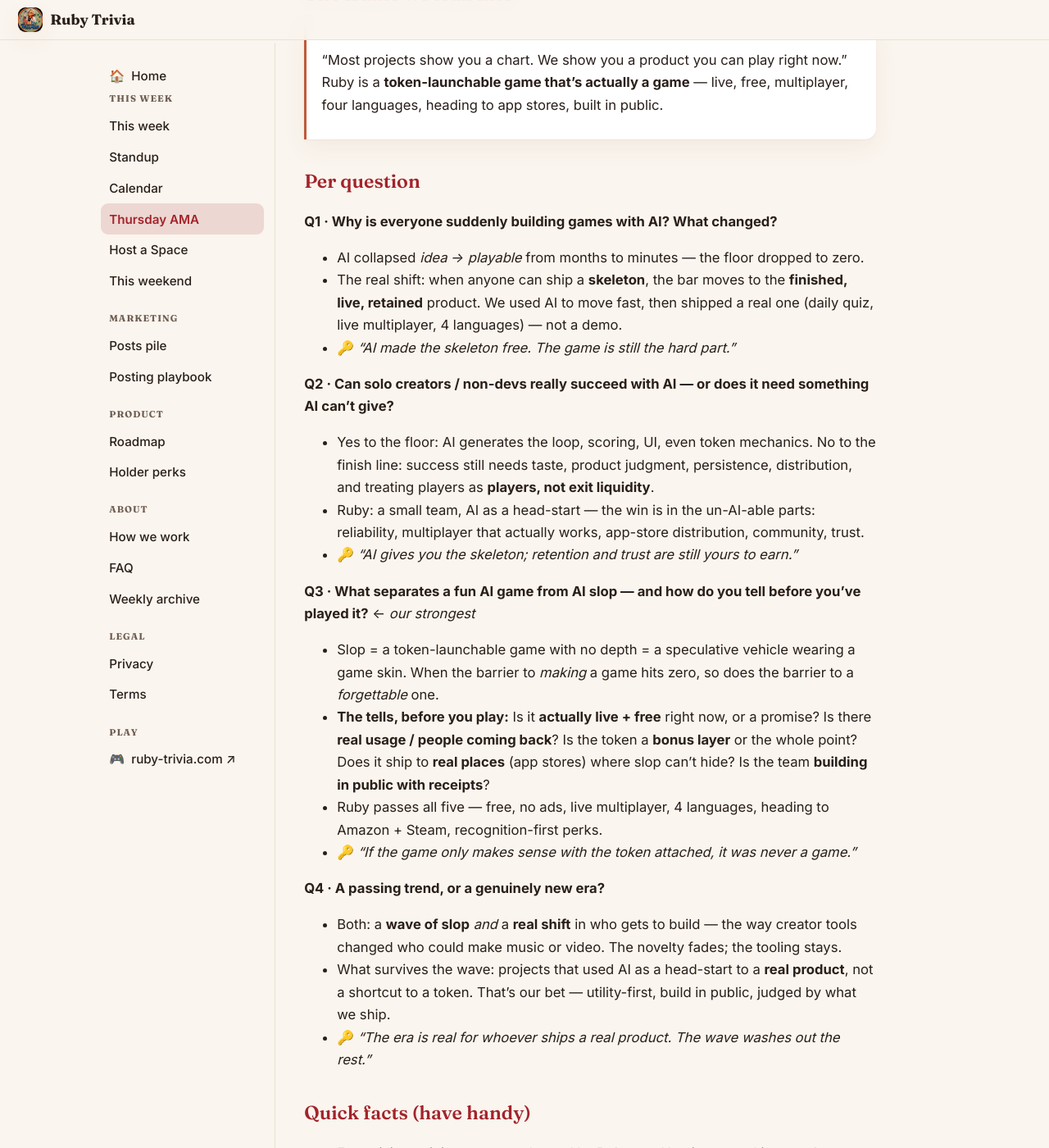
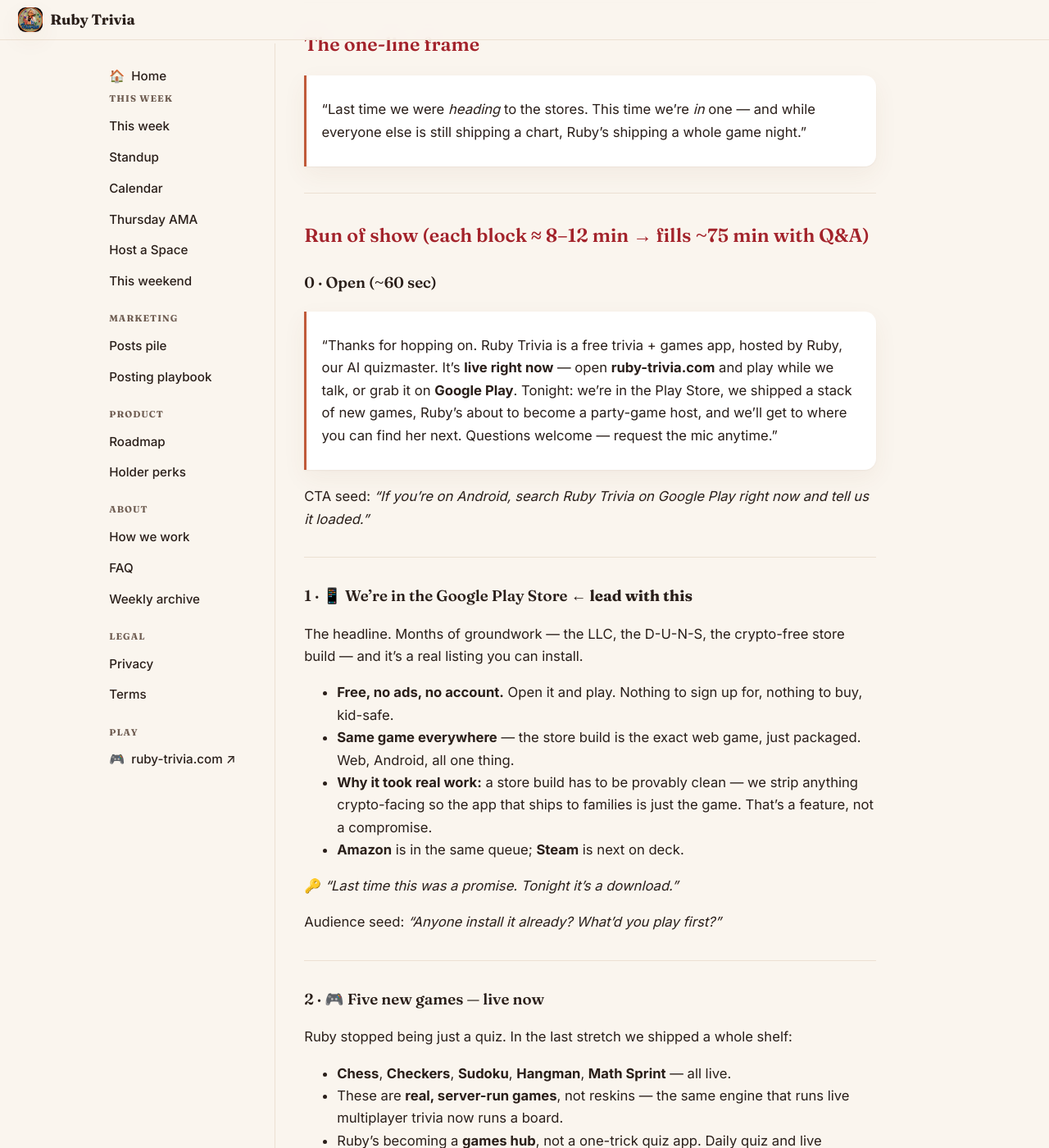
Before and after one commit to ruby-high/ruby-trivia-handbook, a Jekyll site: the page built from space.md, in a window 1280 px wide and 1400 px high, scrolled down 457 px. Shown: the whole window at 82% size. Built offline with Jekyll 4.4.1, drawn with Linux system fonts in a browser that asks for light colours; some of the changed text lies outside the part shown.

Commit message:
handbook: Thursday Space run-of-show + refresh (Play Store live, new games)
We're hosting a Space Thursday evening and need enough material to fill the hour.

- space.md: rebuilt as a hosted run-of-show (was the Jul 2 guest AMA). Eight
  timed segments ~75 min with Q&A — Play Store, five new games, the holder
  library direction, Ruby-as-party-host (Mad Libs then Incoherent family), the
  distribution map (Amazon/Steam/Seeker/Discord), and build-in-public. Soundbites,
  audience seeds, CTAs, and a Say/Don't that flags holders-unlock-games as a
  target not shipped.
- plan.md: "we're in Google Play" is now the headline (was "in the queue"); five
  new games moved to Just Shipped; Space + Seeker + Discord added to focus.
- calendar.md: Thursday Space added; Google Play marked in; Seeker on the watch list.

Framing held to the usual rules: recognition-first, access not price, targets
not guarantees. The holder-game-library perk is explicitly marked as direction,
since the gating isn't shipped.

Co-Authored-By: Claude Opus 4.8 <noreply@anthropic.com>

```diff
--- a/plan.md
+++ b/plan.md
@@ -5,21 +5,23 @@ title: This Week — Ruby Trivia
 # This Week
 ### Week of July 20 – 26, 2026
 
-<div class="callout"><div class="when">📱 Two app stores this week</div>Ruby Trivia is packaged for <strong>Google Play</strong> and <strong>Amazon</strong> — free, no ads, no account needed. Play now at <a href="https://ruby-trivia.com">ruby-trivia.com</a>. → <a href="https://x.com/RubyTriviaAI">@RubyTriviaAI</a></div>
+<div class="callout"><div class="when">📱 We're in the Google Play Store</div>Ruby Trivia is <strong>live on Google Play</strong> — free, no ads, no account needed — plus a whole shelf of new games. Play now at <a href="https://ruby-trivia.com">ruby-trivia.com</a>. → <a href="https://x.com/RubyTriviaAI">@RubyTriviaAI</a></div>
 
 ## ✅ Just shipped
-- **Both store builds ready and going in.** Google Play and Amazon, from the same code. Free, no ads, and **no account required** — open it and play. Signed, size-slimmed, and verified crypto-free for the store editions.
-- **The daily X poll reads properly again.** Long answers were getting cut off mid-word, so two different options could end up looking identical — impossible to vote on. Answers now stay short and readable, and the poll only picks questions that actually fit.
-- **The 24/7 channel got steadier.** The always-on stream no longer freezes on a network hiccup — it reconnects by itself instead of needing a refresh. The scan-to-play QR now always stays on screen, question difficulty is shown, and long questions get extra reading time.
-- **Question quality, on autopilot.** A nightly pass now tidies up questions flagged as too wordy, so they get fixed instead of sitting in the deck.
+- **We're in the Google Play Store.** Live listing — free, no ads, **no account required**, kid-safe. Same game as the web, just packaged, and verified crypto-free for the store edition. Amazon's in the same review queue; Steam's next.
+- **Five new games — live.** Chess, Checkers, Sudoku, Hangman, and Math Sprint, all running on the same server engine as live multiplayer. Ruby's a **games hub** now, not just a quiz.
+- **The daily X poll reads properly again.** Long answers were getting cut off mid-word, so two options could look identical — impossible to vote on. Answers now stay short and readable, and the poll only picks questions that fit.
+- **The 24/7 channel got steadier.** The always-on stream no longer freezes on a network hiccup — it reconnects itself instead of needing a refresh. The scan-to-play QR always stays on screen, question difficulty is shown, and long questions get extra reading time.
+- **Question quality, on autopilot.** A nightly pass tidies up questions flagged as too wordy, so they get fixed instead of sitting in the deck.
 
 ## What we're focused on
-- **Store reviews.** Google Play and Amazon both in the queue — free, no ads, same game everywhere. Steam still on deck.
-- **The live channel.** Keep the always-on / play-along stream running, and make it a regular thing.
-- **Holder perks.** The web3 recognition layer — holder badge, holders-only leaderboard, cosmetics — recognition-first. Connect at [web3.ruby-trivia.com](https://web3.ruby-trivia.com).
-- **A new game, early days.** Ruby is learning to write **mad libs** — fill-in-the-blank stories meant to be played out loud together. The writing engine is built; the game itself hasn't been started, so no dates yet.
+- **🎙️ Hosting a Space — Thu evening.** We drive this one. Play Store, the new games, what's next. → [run of show](space)
+- **The rest of the stores.** Amazon in review, Steam on deck, and **Seeker dApp Store** (Solana Mobile, zero fees) — the on-brand home for a Solana project.
+- **Holder perks.** The web3 recognition layer — holder badge, holders-only leaderboard, cosmetics — recognition-first, live now at [web3.ruby-trivia.com](https://web3.ruby-trivia.com). Direction: the growing game library becomes a holder perk (access, not price).
+- **Ruby the party-game host.** **Mad Libs** — fill-in-the-blank stories read aloud together; the writing engine is built, the game layer's next. Then **Incoherent, family edition** after that.
+- **Discord activity — coming.** Play Ruby inside a server without leaving chat.
 - **Keep it solid.** Stability, multiplayer polish, more questions.
-- **On the horizon:** one Ruby account that links everything — web, mobile, Telegram, X, wallet — so there's no more juggling scattered logins.
+- **On the horizon:** one Ruby account that links everything — web, mobile, Telegram, X, wallet.
 
 ## Team
 - **Standup: Wednesday morning** — quick sync on progress + blockers. → [agenda](standup)
--- a/space.md
+++ b/space.md
@@ -1,47 +1,135 @@
 ---
-title: Thursday — LOOPLAY AMA #3
+title: Thursday Space — Run of Show
 ---
 
-# LOOPLAY AMA #3 — talking points
+# Thursday Space — talking points
 
-<div class="callout"><div class="when">🎙️ Thu, July 2 · 3:00 PM UTC (11 AM ET)</div><strong>"Are We Entering the Golden Age of Vibe-Coded Games?"</strong> — we're a <strong>guest</strong>. Follow <a href="https://x.com/RubyTriviaAI">@RubyTriviaAI</a>.</div>
+<div class="callout"><div class="when">🎙️ Thu, July 23 · evening ET <em>(confirm exact time + pin it)</em></div>We're <strong>hosting</strong>. Dutch + Odi. Theme: <strong>"We're in the Play Store — and Ruby's turning into a party."</strong> Follow <a href="https://x.com/RubyTriviaAI">@RubyTriviaAI</a>.</div>
 
-*The AMA is about AI-built ("vibe-coded") games — the promise that anyone can build, vs the flood of AI slop. This is our home turf: Ruby is the counter-example — a **real, live, played product**, not a token in a game skin. Pull from these; don't read them.*
+*This is a **hosted** Space, not a guest slot — we drive it. There's a lot to cover, so it fills the hour on its own. Pull talking points, don't read them. One of you drives a segment, the other fills in; keep it conversational. **Targets are targets — say "coming," "the plan is," not "guaranteed."***
 
-## The frame we lean into
-> "Most projects show you a chart. We show you a product you can play right now." Ruby is a **token-launchable game that's actually a game** — live, free, multiplayer, four languages, heading to app stores, built in public.
+---
 
-## Per question
+## The one-line frame
+> "Last time we were *heading* to the stores. This time we're *in* one — and while everyone else is still shipping a chart, Ruby's shipping a whole game night."
 
-**Q1 · Why is everyone suddenly building games with AI? What changed?**
-- AI collapsed *idea → playable* from months to minutes — the floor dropped to zero.
-- The real shift: when anyone can ship a **skeleton**, the bar moves to the **finished, live, retained** product. We used AI to move fast, then shipped a real one (daily quiz, live multiplayer, 4 languages) — not a demo.
-- 🔑 *"AI made the skeleton free. The game is still the hard part."*
+---
 
-**Q2 · Can solo creators / non-devs really succeed with AI — or does it need something AI can't give?**
-- Yes to the floor: AI generates the loop, scoring, UI, even token mechanics. No to the finish line: success still needs taste, product judgment, persistence, distribution, and treating players as **players, not exit liquidity**.
-- Ruby: a small team, AI as a head-start — the win is in the un-AI-able parts: reliability, multiplayer that actually works, app-store distribution, community, trust.
-- 🔑 *"AI gives you the skeleton; retention and trust are still yours to earn."*
+## Run of show (each block ≈ 8–12 min → fills ~75 min with Q&A)
 
-**Q3 · What separates a fun AI game from AI slop — and how do you tell before you've played it?**  ← *our strongest*
-- Slop = a token-launchable game with no depth = a speculative vehicle wearing a game skin. When the barrier to *making* a game hits zero, so does the barrier to a *forgettable* one.
-- **The tells, before you play:** Is it **actually live + free** right now, or a promise? Is there **real usage / people coming back**? Is the token a **bonus layer** or the whole point? Does it ship to **real places** (app stores) where slop can't hide? Is the team **building in public with receipts**?
-- Ruby passes all five — free, no ads, live multiplayer, 4 languages, heading to Amazon + Steam, recognition-first perks.
-- 🔑 *"If the game only makes sense with the token attached, it was never a game."*
+### 0 · Open (~60 sec)
+> "Thanks for hopping on. Ruby Trivia is a free trivia + games app, hosted by Ruby, our AI quizmaster. It's **live right now** — open **ruby-trivia.com** and play while we talk, or grab it on **Google Play**. Tonight: we're in the Play Store, we shipped a stack of new games, Ruby's about to become a party-game host, and we'll get to where you can find her next. Questions welcome — request the mic anytime."
 
-**Q4 · A passing trend, or a genuinely new era?**
-- Both: a **wave of slop** *and* a **real shift** in who gets to build — the way creator tools changed who could make music or video. The novelty fades; the tooling stays.
-- What survives the wave: projects that used AI as a head-start to a **real product**, not a shortcut to a token. That's our bet — utility-first, build in public, judged by what we ship.
-- 🔑 *"The era is real for whoever ships a real product. The wave washes out the rest."*
+CTA seed: *"If you're on Android, search Ruby Trivia on Google Play right now and tell us it loaded."*
 
-## Quick facts (have handy)
-- Free trivia + mini-games app, hosted by **Ruby**, an AI quizmaster. Live at **ruby-trivia.com** — daily quiz, live multiplayer, friend challenges, leaderboards, **4 languages**, installs to phone.
-- **$TRIVIA** on Solana — utility-first, fixed supply (mint revoked, LP locked); recognition-first holder perks at **web3.ruby-trivia.com**.
-- **Coming:** more games (Chess), app stores (Amazon + Steam), one account that links everything.
+---
+
+### 1 · 📱 We're in the Google Play Store  ← **lead with this**
+The headline. Months of groundwork — the LLC, the D-U-N-S, the crypto-free store build — and it's a real listing you can install.
+
+- **Free, no ads, no account.** Open it and play. Nothing to sign up for, nothing to buy, kid-safe.
+- **Same game everywhere** — the store build is the exact web game, just packaged. Web, Android, all one thing.
+- **Why it took real work:** a store build has to be provably clean — we strip anything crypto-facing so the app that ships to families is just the game. That's a feature, not a compromise.
+- **Amazon** is in the same queue; **Steam** is next on deck.
+
+🔑 *"Last time this was a promise. Tonight it's a download."*
+
+Audience seed: *"Anyone install it already? What'd you play first?"*
+
+---
+
+### 2 · 🎮 Five new games — live now
+Ruby stopped being just a quiz. In the last stretch we shipped a whole shelf:
+
+- **Chess**, **Checkers**, **Sudoku**, **Hangman**, **Math Sprint** — all live.
+- These are **real, server-run games**, not reskins — the same engine that runs live multiplayer trivia now runs a board.
+- Ruby's becoming a **games hub**, not a one-trick quiz app. Daily quiz and live multiplayer stay the free core; the shelf around them keeps growing.
+
+🔑 *"We went from 'a quiz app' to 'game night' in one stretch."*
+
+Audience seed: *"What game should Ruby add next? We're taking requests."*
+
+---
+
+### 3 · 💎 Why holders care — the library is the perk
+*(Framing note: this is the **direction**. Say "the plan," "holders first in line." The recognition layer below IS live; holders-unlock-the-games is a target, not shipped. Do not imply price or return — access only.)*
+
+- The recognition layer is **live today**: verified **holder badge**, **holders-only leaderboard**, **cosmetics** — status and recognition, never gameplay power.
+- The direction: **every game Ruby builds is one more thing in the holder library.** As the shelf grows, holding is how you get the full run of it — access, not yield.
+- Core stays free for everyone — daily quiz + live multiplayer. Holding is about getting **more to do**, not a leg up on the leaderboard.
+
+🔑 *"Recognition first, always. The perk is more to play — never a better score."*
+
+Say/don't: ✅ "more to unlock," "holders first in line," "recognition-first." ❌ price, returns, "hold and it goes up," "hold to win."
+
+---
+
+### 4 · 🎉 Ruby's becoming a party-game host — Mad Libs, then Incoherent
+This is the fun arc. Ruby already writes and vets her own trivia questions autonomously — now she's learning **party games meant to be played out loud, together.**
+
+- **Mad Libs — coming.** Ruby writes fill-in-the-blank stories: everyone shouts words, then she reads it back. The **writing engine is built** — Ruby drafts, self-checks the structure, and a second judge signs off before anything's playable. The game layer's next.
+- **Incoherent, family edition — after that.** The read-it-aloud-and-decode-the-gibberish game, kept clean for all ages.
+- The thread: Ruby's turning into the **host of the room** — read-aloud, together, family-safe. That's a different lane than solo quizzing, and it's where a lively AI character actually shines.
+
+🔑 *"Ruby didn't just learn trivia. She's learning to run the party."*
+
+Audience seed: *"Who here grew up on Mad Libs? Ruby's about to write infinite ones."*
+
+---
+
+### 5 · 🧭 Where you'll find Ruby next — distribution everywhere
+The strategy in one line: **meet players where they already are.**
+
+- **Google Play** — in. ✅
+- **Amazon Appstore** — submitted, in review.
+- **Steam** — on deck.
+- **Seeker dApp Store (Solana Mobile)** — coming. Solana-native store, **zero platform fees**, exactly the right home for a Solana project. This one's on-brand: our token's chain, our store.
+- **Discord** — activity coming, so you can play Ruby **inside** a server without leaving chat.
+
+🔑 *"Everywhere people already are — the web, their phone, their Discord, their Solana phone."*
+
+---
+
+### 6 · 🛠️ Why we do it in public
+Our whole posture, and the strongest thing we've got:
+
+- **A real product, not a chart.** Everything above is playable or shipping, not a slide.
+- **Utility-first.** The token earns its place through recognition and access, not promises about price.
+- **Receipts, weekly.** We ship, we say what we shipped, we do these Spaces. Judge us by the log.
+
+🔑 *"Most projects show you a roadmap. We show you a download link."*
+
+---
+
+### 7 · 🙋 Q&A (leave ~15 min)
+Prompts to pull people up, and answers to have ready:
+
+- **"When do holders get the games?"** → It's the direction; recognition perks are live now, the game-library perk is on the roadmap. Targets, not dates we'll miss on air.
+- **"Is it really free?"** → Yes — free, no ads, no account, kid-safe. That's the store build.
+- **"What's the token actually for?"** → Recognition and access. Badge, holders' board, cosmetics today; more to unlock as the library grows. Not a price play.
+- **"Android's in — when iOS?"** → Amazon's in review, Steam's next; we go where the review queues let us, one at a time.
+- **"How does Ruby write games without going off the rails?"** → She drafts, runs an automatic structural check, then a second AI judge signs off — nothing ships to players unchecked. A human can always overrule.
+
+---
+
+### 8 · Close (~30 sec)
+> "Appreciate everyone hopping on. Go play — it's on the web and on Google Play right now — challenge a friend, and if you hold, your badge is waiting at web3.ruby-trivia.com. We ship every week and we'll keep doing these. See you next one — and someone remind us to hit record."
+
+---
+
+## Soundbites (keep 2–3 in your back pocket)
+- *"Last time it was a promise. Tonight it's a download."*
+- *"We went from a quiz app to game night in one stretch."*
+- *"Recognition first — the perk is more to play, never a better score."*
+- *"Ruby's not just a quizmaster anymore. She's learning to run the party."*
+- *"Most projects show you a roadmap. We show you a download link."*
+
+## CTAs (repeat 2–3×)
+Play → **ruby-trivia.com** · Get it on **Google Play** · Challenge a friend · Holders → **web3.ruby-trivia.com** · Follow + turn on notifs.
 
 ## Say / don't
-- ✅ product, real usage, build-in-public, "targets, not guarantees."
-- ❌ price/returns talk; **don't bash other projects by name** — punch at *"slop,"* not people.
+- ✅ product, real usage, build-in-public, "targets, not guarantees," "recognition-first."
+- ❌ price / returns / "it'll pump"; **holders-unlock-games is a target, not shipped** — say "the plan"; **don't bash other projects by name** — punch at *"slop,"* not people.
 
 ---
-[← This week](plan) · *Hosting our own later? [Run-of-show](space-hosting)*
+[← This week](plan) · *Generic hosting template: [Run-of-show](space-hosting)*
```
Also changed, not shown: calendar.md (+7 -4 lines).
